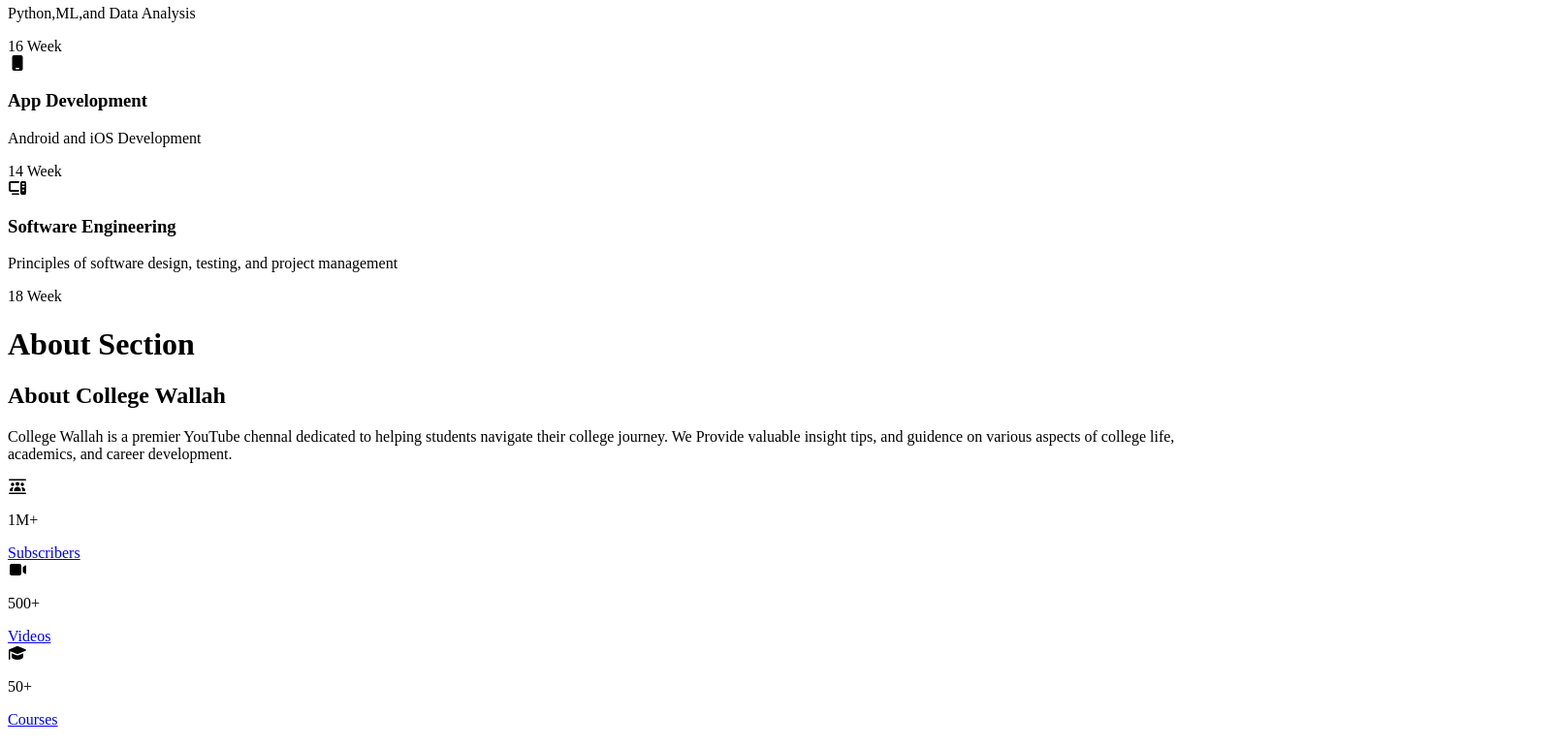
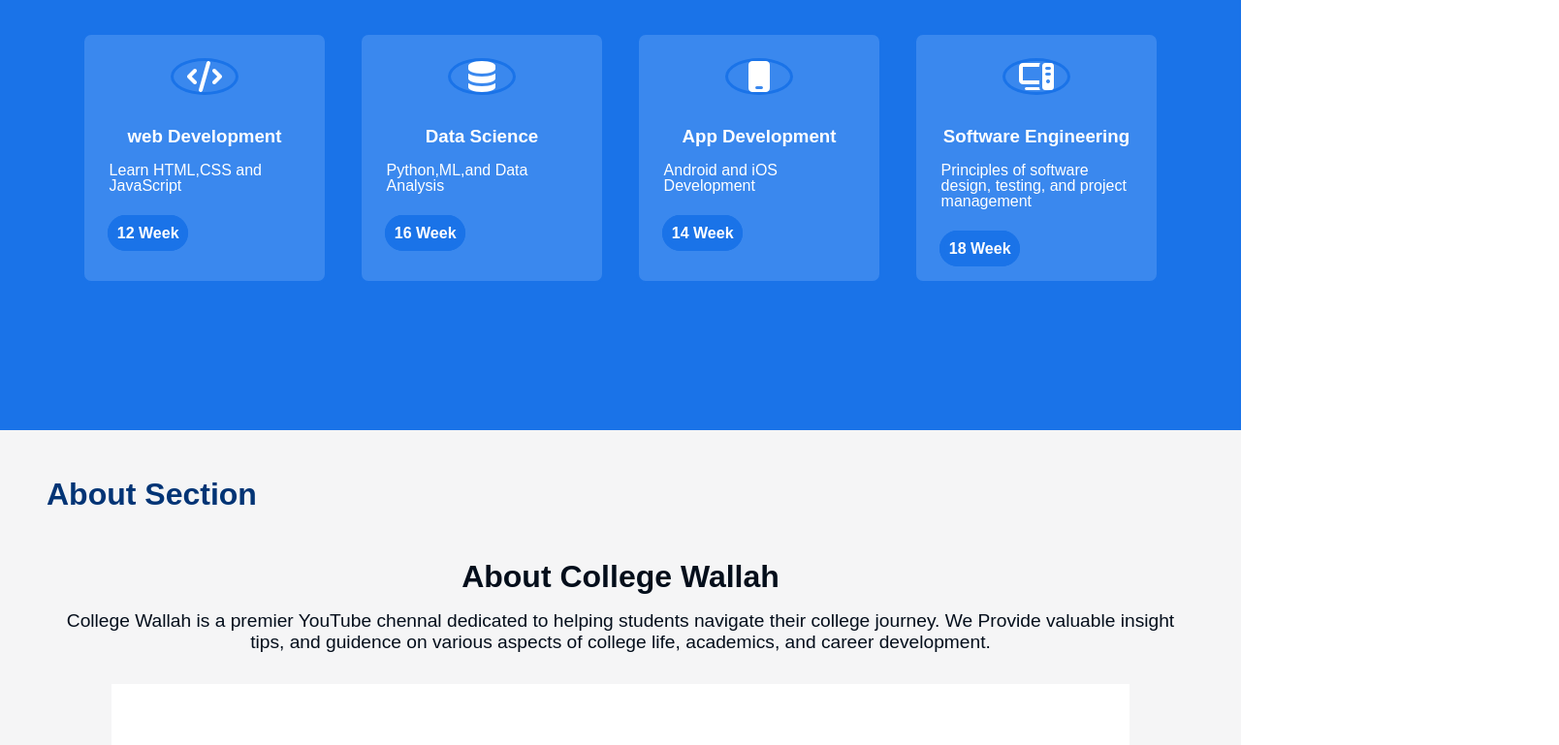
Before and after one commit to siddiquiakshanoor/College_Wallah.html, a plain HTML site: page index.html in a window 1280 px wide. Shown: the part 450-1219 px from the top of the page at 97% size, 1608 px wide, since content can reach past the window. Drawn offline with Linux system fonts and the light colour scheme.

Commit message:
Update and rename College_Wallah.html to index.html

```diff
--- a/College_Wallah.html
+++ b/index.html
@@ -4,7 +4,7 @@
     <meta charset="UTF-8">
     <meta name="viewport" content="width=device-width, initial-scale=1.0">
     <title>College_Wallah</title>
-    <link rel="stylesheet" href="College_Wallah.css">
+    <link rel="stylesheet" href="index.css">
     <link rel="stylesheet" href="https://cdnjs.cloudflare.com/ajax/libs/font-awesome/7.0.1/css/all.min.css">
 </head>
 <body>
```
